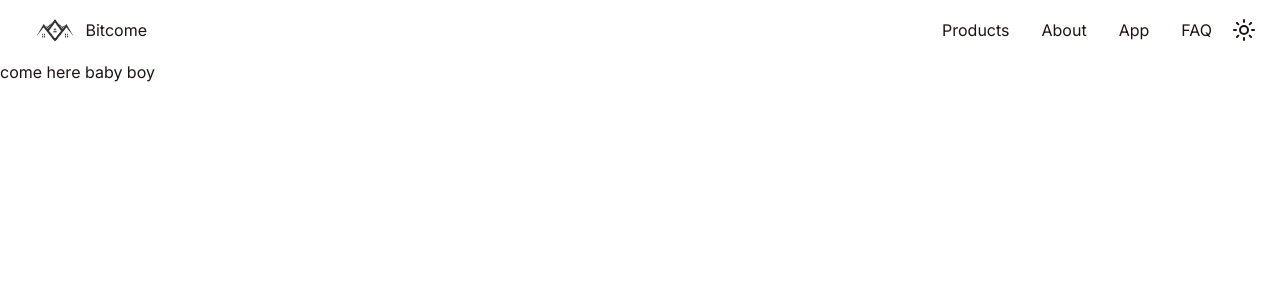
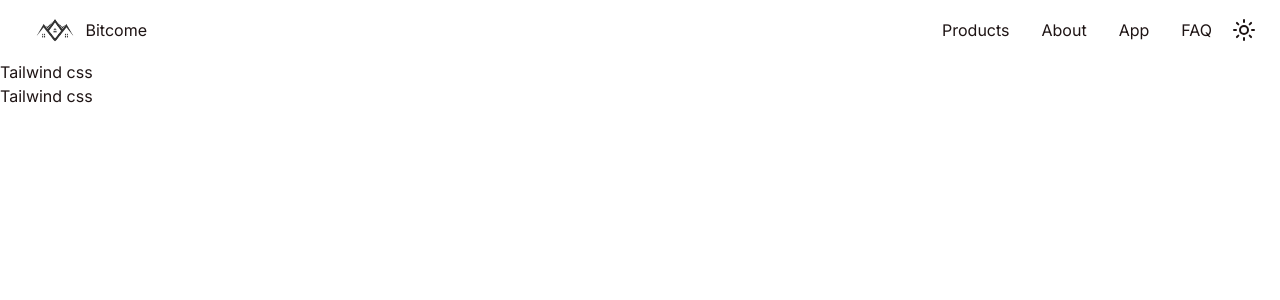
Before and after one commit to Preciousnnebuogor/bookton, a Next.js app: page /product in a window 1280 px wide. Shown: the top 300 px of the page. Built offline with nearby package versions, Linux system fonts and the light colour scheme.

Commit message:
added data.ts to product folder

```diff
--- /dev/null
+++ b/app/product/data.ts
@@ -0,0 +1,18 @@
+type IProduct = {
+  image: string
+  name: string
+  price: number
+}
+
+export const ProductList: IProduct[] = [
+  {
+    image: "",
+    name: "Tailwind css",
+    price: 2,
+  },
+  {
+    image: "",
+    name: "Tailwind css",
+    price: 3
+  },
+]
--- a/app/product/page.tsx
+++ b/app/product/page.tsx
@@ -1,5 +1,13 @@
-export default function ProductPage (){
-    return <div>
-        come here baby boy
+import { ProductList } from "./data"
+
+export default function ProductPage() {
+  return (
+    <div>
+      <div>
+        {ProductList.map((value,index) => (
+          <div>{value.name}</div>
+        ))}
+      </div>
     </div>
+  )
 }
```
